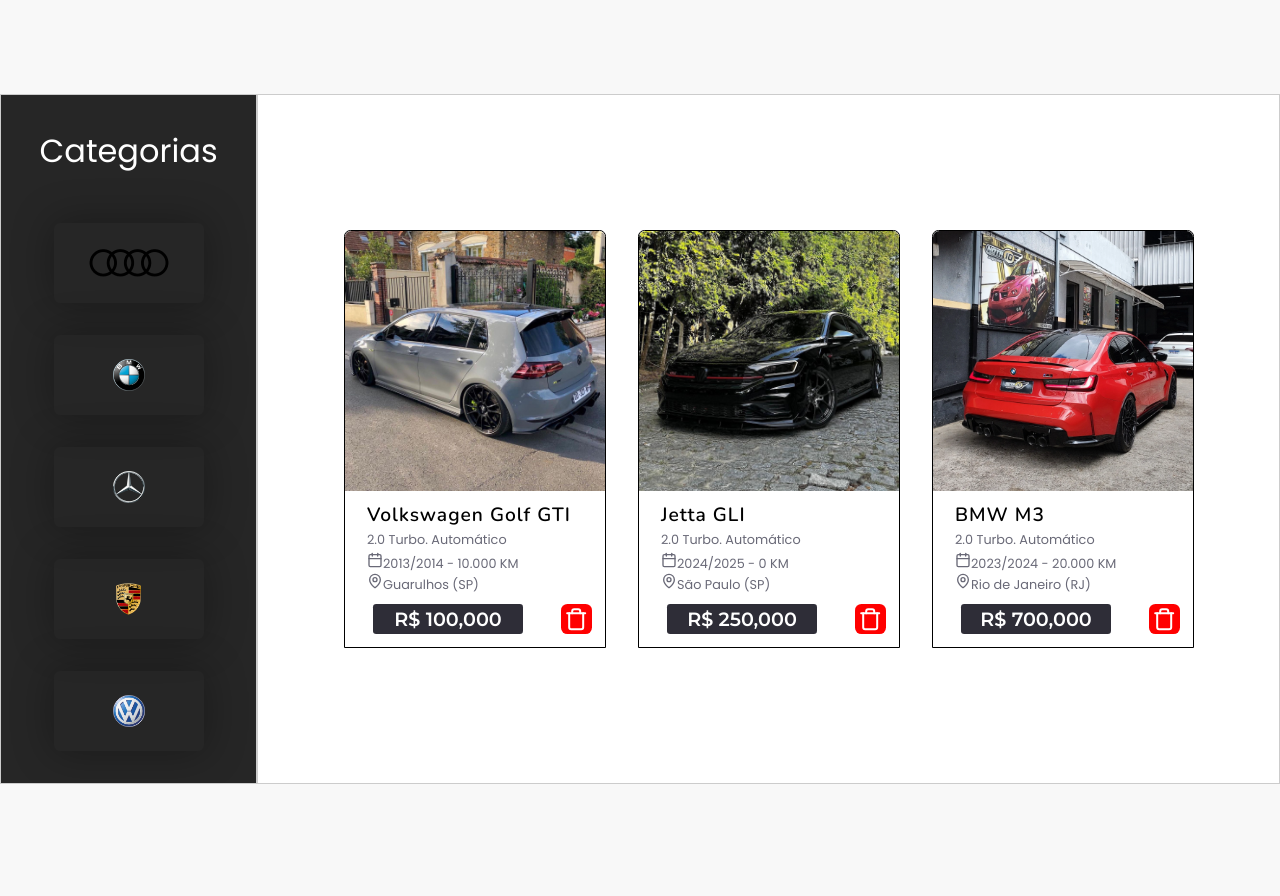
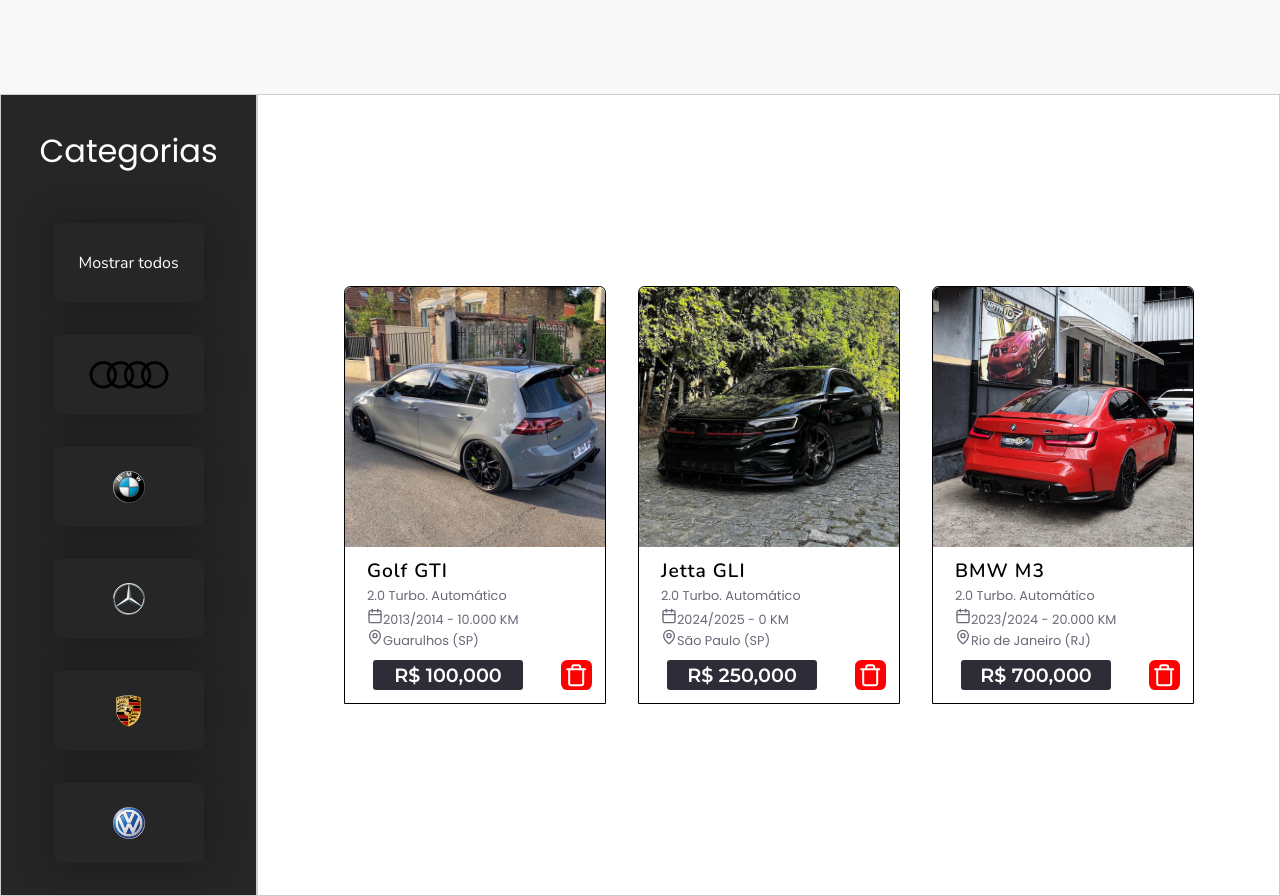
Before and after one commit to AndersonMeloo/SupersEsportivos, a React (Vite) app in the folder frontend/: page / in a window 1280 px wide. Shown: the part 1735-2631 px from the top of the page. Before the commit the page ends 2519 px from the top, so only its background shows below. Built offline with nearby package versions, Linux system fonts and the light colour scheme; a web font is replaced by a local one.

Commit message:
Adicionando useState, filtrar carros por marca

```diff
--- a/frontend/src/Pages/VendaCarros/index.tsx
+++ b/frontend/src/Pages/VendaCarros/index.tsx
@@ -1,109 +1,110 @@
+import { useState } from 'react';
 import { Calendar, MapPin, Trash } from 'lucide-react';
-import sass from './sass.module.scss'
+import sass from './sass.module.scss';
 
 function VendaCarros() {
 
+    // Inicialmente é null - Mostra todos (sem filtro)
+    const [marcaSelecionada, setMarcaSelecionada] = useState<string | null>(null);
+
+    // Inicialmente se inicia com esses e no Banco de Dados Vira assim
+    const carros = [
+        {
+            id: 1,
+            marca: 'Volkswagen',
+            modelo: 'Golf GTI',
+            imagem: 'imagens/imagensIndex/Golf-Nardo-Gray.jpg',
+            descricao: '2.0 Turbo. Automático',
+            anoKm: '2013/2014 - 10.000 KM',
+            local: 'Guarulhos (SP)',
+            preco: 'R$ 100,000',
+        },
+        {
+            id: 2,
+            marca: 'Volkswagen',
+            modelo: 'Jetta GLI',
+            imagem: 'imagens/imagensIndex/jettaGLI.jpg',
+            descricao: '2.0 Turbo. Automático',
+            anoKm: '2024/2025 - 0 KM',
+            local: 'São Paulo (SP)',
+            preco: 'R$ 250,000',
+        },
+        {
+            id: 3,
+            marca: 'BMW',
+            modelo: 'BMW M3',
+            imagem: 'imagens/imagensIndex/bmwM3.webp',
+            descricao: '2.0 Turbo. Automático',
+            anoKm: '2023/2024 - 20.000 KM',
+            local: 'Rio de Janeiro (RJ)',
+            preco: 'R$ 700,000',
+        },
+    ];
+
+    // Filtra os carros de acordo com as Marcas Selecionadas
+    const carrosFiltrados = marcaSelecionada
+        ? carros.filter(carro => carro.marca === marcaSelecionada)
+        : carros;
+
     return (
-
-        <>
-
         <div className={sass.containerVendas}>
-
             <div className={sass.containerMarcas}>
                 <h1>Categorias</h1>
 
-                    <a href="#">
+                <button type='button' onClick={() => setMarcaSelecionada(null)}>
+                    <span className={sass.todasCategorias}>Mostrar todos</span>
+                </button>
+
+                <button type='button' onClick={() => setMarcaSelecionada('Audi')}>
                     <img src="imagens/logo/audi.png" alt="Logo Audi" />
-                    </a>
+                </button>
 
-                    <a href="#">
+                <button type='button' onClick={() => setMarcaSelecionada('BMW')}>
                     <img src="imagens/logo/bmw.png" alt="Logo BMW" />
-                    </a>
+                </button>
 
-                    <a href="#">
+                <button type='button' onClick={() => setMarcaSelecionada('Mercedes-Benz')}>
                     <img src="imagens/logo/logoMercedesBenz.png" alt="Logo Mercedes-Benz" />
-                    </a>
+                </button>
 
-                    <a href="#">
+                <button type='button' onClick={() => setMarcaSelecionada('Porsche')}>
                     <img src="imagens/logo/porsche.png" alt="Logo Porsche" />
-                    </a>
+                </button>
 
-                    <a href="#">
+                <button type='button' onClick={() => setMarcaSelecionada('Volkswagen')}>
                     <img src="imagens/logo/volkswagen.png" alt="Logo Volkswagen" />
-                    </a>
+                </button>
             </div>
 
             <div className={sass.containerCarros}>
-                    {/* <h2>Teste</h2> */}
-
-                    <div className={sass.div1}>
-                        <img src="imagens/imagensIndex/Golf-Nardo-Gray.jpg" alt="Imagem Golf GTI    " />
+                {carrosFiltrados.length === 0 ? (
+                    <p>Nenhum carro encontrado, selecione outra marca ou cadastre um carro</p>
+                ) : (
+                    carrosFiltrados.map(carro => (
+                        <div key={carro.id} className={sass.div1}>
+                            <img src={carro.imagem} alt={`Imagem ${carro.modelo}`} />
                             <div>
-                            <h3>Volkswagen Golf GTI</h3>
-                            <p>2.0 Turbo. Automático</p>
+                                <h3>{carro.modelo}</h3>
+                                <p>{carro.descricao}</p>
                                 <p>
                                     <Calendar size={16} className={sass.icon} />
-                                2013/2014 - 10.000 KM
+                                    {carro.anoKm}
                                     <br />
                                     <MapPin size={16} className={sass.icon} />
-                                Guarulhos (SP)
+                                    {carro.local}
                                 </p>
                                 <div className={sass.textDelet}>
-                                <p>R$ 100,000</p>
+                                    <p>{carro.preco}</p>
                                     <button>
                                         <Trash className={sass.icon} />
                                     </button>
                                 </div>
                             </div>
                         </div>
-
-
-                    <div className={sass.div1}>
-                        <img src="imagens/imagensIndex/jettaGLI.jpg" alt="Imagem Jetta GLI" />
-                        <div>
-                            <h3>Jetta GLI</h3>
-                            <p>2.0 Turbo. Automático</p>
-                            <p>
-                                <Calendar size={16} className={sass.icon} />
-                                2024/2025 - 0 KM
-                                <br />
-                                <MapPin size={16} className={sass.icon} />
-                                São Paulo (SP)
-                            </p>
-                            <div className={sass.textDelet}>
-                                <p>R$ 250,000</p>
-                                <button>
-                                    <Trash className={sass.icon} />
-                                </button>
+                    ))
+                )}
             </div>
         </div>
-                    </div>
-
-
-                    <div className={sass.div1}>
-                        <img src="imagens/imagensIndex/bmwM3.webp" alt="Foto BMW M3" />
-                        <div>
-                            <h3>BMW M3</h3>
-                            <p>2.0 Turbo. Automático</p>
-                            <p>
-                                <Calendar size={16} className={sass.icon} />
-                                2023/2024 - 20.000 KM
-                                <br />
-                                <MapPin size={16} className={sass.icon} />
-                                Rio de Janeiro (RJ)
-                            </p>
-                            <div className={sass.textDelet}>
-                                <p>R$ 700,000</p>
-                                <button>
-                                    <Trash className={sass.icon} />
-                                </button>
-                            </div>
-                        </div>
-                    </div>
-                </div>
-            </div>
-
-        </>
     );
 }
 
--- a/frontend/src/Pages/VendaCarros/sass.module.scss
+++ b/frontend/src/Pages/VendaCarros/sass.module.scss
@@ -16,6 +16,12 @@
         gap: 2rem;
         text-align: center;
 
+        .todasCategorias {
+            color: #fff;
+            font-family: 'Nunito', sans-serif;
+            font-size: 1rem;
+        }
+
         h1 {
             margin-top: 2rem;
             color: #fff;
@@ -24,16 +30,19 @@
             margin-bottom: 1rem;
         }
 
-        a {
+        button {
             display: inline-flex;
             align-items: center;
             justify-content: center;
             height: 80px;
             width: 150px;
             text-decoration: none;
+            background-color: #262626;
+            border: none;
             box-shadow: 0 0 40px 2px rgba(0, 0, 0, .3);
             border-radius: .4rem;
             transition: .3s ease-in-out;
+            cursor: pointer;
 
             &:hover {
                 transform: scale(1.1);
```
Lines whose indentation alone changed are shown as unchanged.
